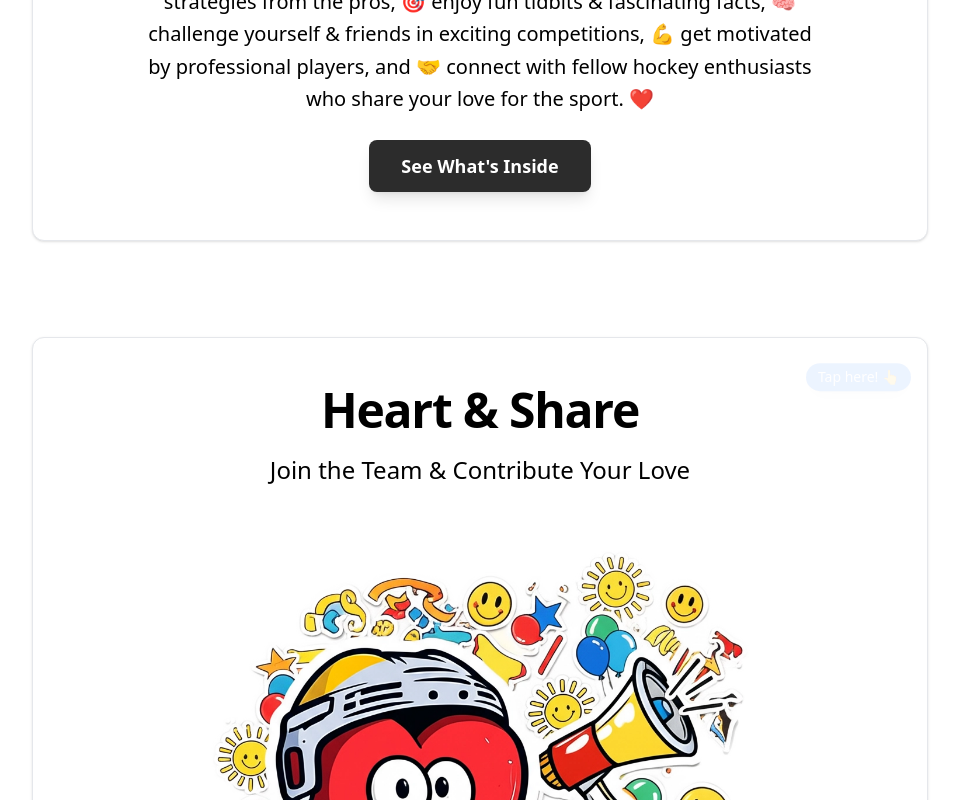
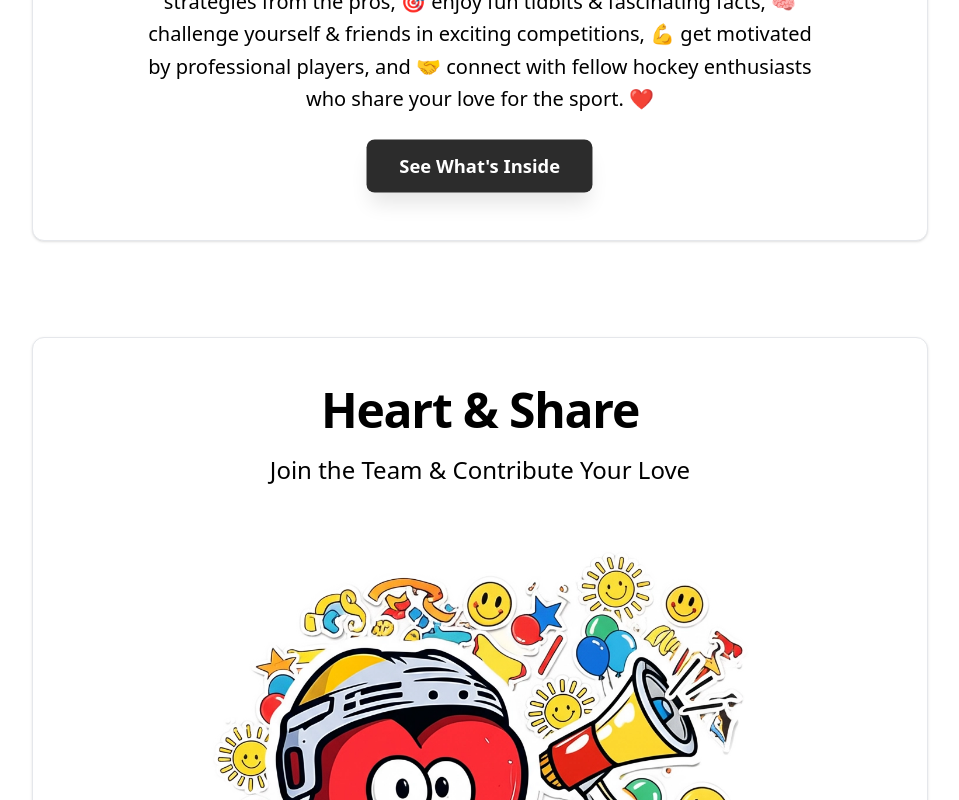
Before and after one commit to avintas/ohp, a Next.js app: page / in a window 1280 px wide. Shown: the part 980-1780 px from the top of the page, without its empty margins (160-1119 px from the left). Built offline with nearby package versions, Linux system fonts and the light colour scheme.

Commit message:
visual, clickable fun button updated to hover and micro-interact

```diff
--- a/src/components/DisplayCard.tsx
+++ b/src/components/DisplayCard.tsx
@@ -59,36 +59,8 @@ export function DisplayCard({
       )}
 
       <InteractiveCard delay={delay} className="w-full max-w-4xl mx-auto">
-        <motion.div
-          onClick={handleButtonClick}
-          initial={{ scale: 0.95, y: 20 }}
-          animate={{ scale: 1, y: 0 }}
-          transition={{
-            duration: 0.6,
-            delay: delay + 0.1,
-            ease: "easeOut"
-          }}
-          whileHover={{
-            scale: 1.02,
-            y: -5,
-            transition: { duration: 0.2 }
-          }}
-          className={`bg-white rounded-xl p-6 sm:p-8 lg:p-12 shadow-sm border border-gray-200 overflow-hidden relative cursor-pointer transition-all duration-300 hover:shadow-lg hover:border-gray-300`}
-        >
-          {/* Click me indicator */}
-          <motion.div
-            initial={{ opacity: 0, y: 10 }}
-            animate={{ opacity: [0, 1, 0], y: [10, 0, 10] }}
-            transition={{
-              duration: 2,
-              repeat: Infinity,
-              repeatDelay: 3,
-              ease: "easeInOut"
-            }}
-            className="absolute top-4 right-4 bg-blue-500 text-white px-3 py-1 rounded-full text-sm font-medium z-10 shadow-lg"
-          >
-            Tap here! 👆
-          </motion.div>
+        <div className={`bg-white rounded-xl p-6 sm:p-8 lg:p-12 shadow-sm border border-gray-200 overflow-hidden relative`}>
+
           {/* Title Section */}
           <motion.div
             initial={{ opacity: 0, y: 20 }}
@@ -113,7 +85,6 @@ export function DisplayCard({
             whileInView={{ opacity: 1, scale: 1 }}
             viewport={{ once: true }}
             transition={{ delay: delay + 0.4, duration: 0.5 }}
-            whileHover={{ scale: 1.02 }}
             className="relative w-full mb-6 overflow-hidden rounded-2xl"
           >
             <div className={`${
@@ -121,6 +92,11 @@ export function DisplayCard({
                 ? 'aspect-[2/1] w-full'
                 : 'aspect-square sm:aspect-video lg:aspect-[4/3] w-full'
             } relative`}>
+              {id === 'greetings' ? (
+                <div
+                  onClick={() => router.push('/greetings')}
+                  className="cursor-pointer"
+                >
                   <Image
                     src={image}
                     alt={title}
@@ -130,6 +106,18 @@ export function DisplayCard({
                     priority={isFirst}
                     quality={85}
                   />
+                </div>
+              ) : (
+                <Image
+                  src={image}
+                  alt={title}
+                  fill
+                  className="object-contain object-center"
+                  sizes="(max-width: 640px) 100vw, (max-width: 1024px) 80vw, 1200px"
+                  priority={isFirst}
+                  quality={85}
+                />
+              )}
 
             </div>
 
@@ -198,7 +186,7 @@ export function DisplayCard({
           </motion.div>
 
 
-        </motion.div>
+        </div>
       </InteractiveCard>
     </section>
   );
--- a/src/components/FunButton.tsx
+++ b/src/components/FunButton.tsx
@@ -10,6 +10,20 @@ export function FunButton({ children, onClick, className = '' }: FunButtonProps)
   return (
     <motion.button
       onClick={onClick}
+      initial={{ scale: 1 }}
+      animate={{
+        scale: [1, 1.05, 1],
+        boxShadow: [
+          "0 10px 15px -3px rgba(0, 0, 0, 0.1)",
+          "0 20px 25px -5px rgba(0, 0, 0, 0.1)",
+          "0 10px 15px -3px rgba(0, 0, 0, 0.1)"
+        ]
+      }}
+      transition={{
+        duration: 2,
+        repeat: Infinity,
+        ease: "easeInOut"
+      }}
       whileHover={{ scale: 1.05 }}
       whileTap={{ scale: 0.95 }}
       className={`
```
Lines whose indentation alone changed are shown as unchanged.
